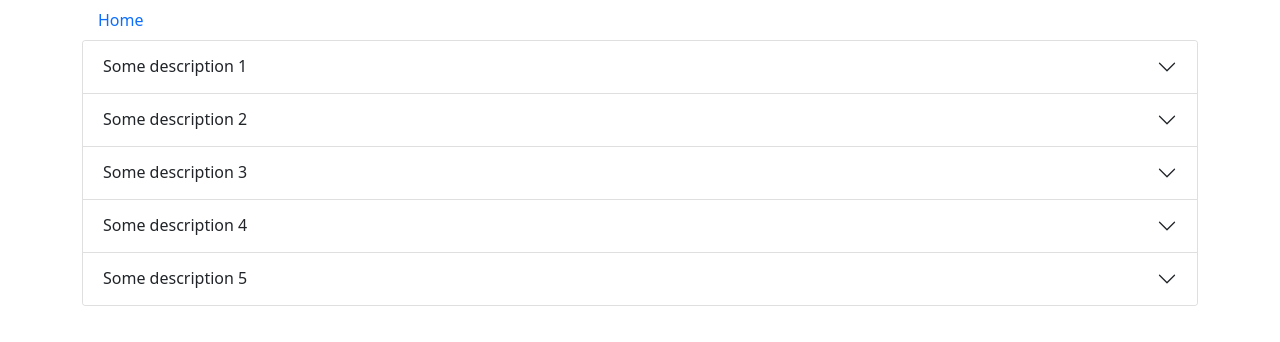
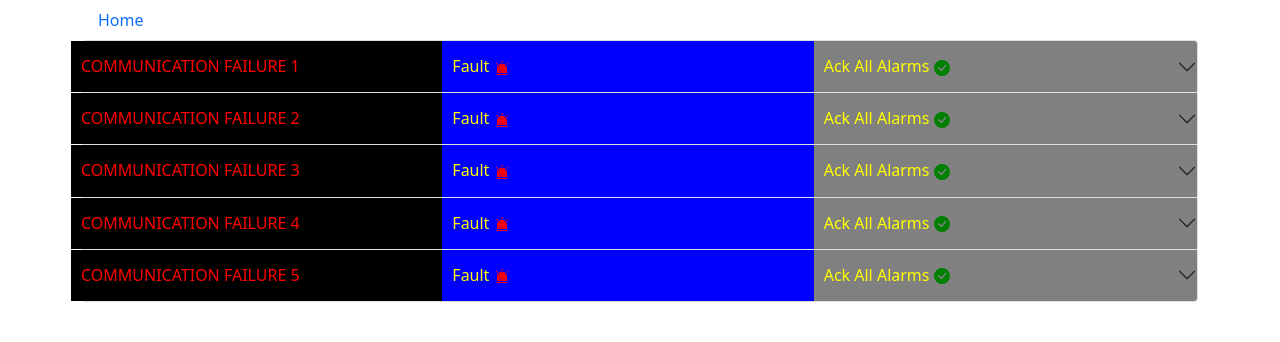
Before and after one commit to digitalartcrew/unleash-water-hackathon, a React (Create React App) app: page / in a window 1280 px wide. Shown: the top 342 px of the page. Built offline with nearby package versions, Linux system fonts and the light colour scheme.

Commit message:
alarm set up

```diff
--- a/package.json
+++ b/package.json
@@ -10,6 +10,7 @@
     "react": "^18.0.0",
     "react-bootstrap": "^2.2.2",
     "react-dom": "^18.0.0",
+    "react-icons": "^4.3.1",
     "react-router-dom": "^6.3.0",
     "react-scripts": "5.0.0",
     "web-vitals": "^2.1.4"
--- a/src/App.css
+++ b/src/App.css
@@ -36,3 +36,17 @@
     transform: rotate(360deg);
   }
 }
+
+.accordion-item button {
+  padding: 0px;
+  background: gray;
+}
+
+.accordion-item .col {
+  padding: 16px 0px;
+  padding-left: 10px;
+}
+
+.accordion-item .row {
+  width: 100%;
+}
--- a/src/components/pages/HomePage.js
+++ b/src/components/pages/HomePage.js
@@ -3,11 +3,15 @@ import { useState, useEffect } from "react";
 import Accordion from "react-bootstrap/Accordion";
 import Card from "react-bootstrap/Card";
 import Button from "react-bootstrap/Button";
+import Row from "react-bootstrap/Row";
+import Col from "react-bootstrap/Col";
+import { BsFillCheckCircleFill } from "react-icons/bs";
+import { AiTwotoneAlert } from "react-icons/ai";
 
 const alarmDataObjects = [
   {
     id: 1,
-    description: "Some description 1",
+    description: "COMMUNICATION FAILURE 1",
     startTime: new Date(),
     endTime: new Date(),
     priority: 1,
@@ -44,7 +48,7 @@ const alarmDataObjects = [
   },
   {
     id: 2,
-    description: "Some description 2",
+    description: "COMMUNICATION FAILURE 2",
     startTime: new Date(),
     endTime: new Date(),
     priority: 1,
@@ -81,7 +85,7 @@ const alarmDataObjects = [
   },
   {
     id: 3,
-    description: "Some description 3",
+    description: "COMMUNICATION FAILURE 3",
     startTime: new Date(),
     endTime: new Date(),
     priority: 1,
@@ -118,7 +122,7 @@ const alarmDataObjects = [
   },
   {
     id: 4,
-    description: "Some description 4",
+    description: "COMMUNICATION FAILURE 4",
     startTime: new Date(),
     endTime: new Date(),
     priority: 1,
@@ -155,7 +159,7 @@ const alarmDataObjects = [
   },
   {
     id: 5,
-    description: "Some description 5",
+    description: "COMMUNICATION FAILURE 5",
     startTime: new Date(),
     endTime: new Date(),
     priority: 1,
@@ -204,7 +208,29 @@ export const HomePage = () => {
       <Accordion>
         {alarms?.map((el, ind) => (
           <Accordion.Item eventKey={ind}>
-            <Accordion.Header>{el.description}</Accordion.Header>
+            <Accordion.Header>
+              <Row>
+                <Col
+                  className="message"
+                  style={{ backgroundColor: "black", color: "red" }}
+                >
+                  {el.description}
+                </Col>
+                <Col
+                  className="status"
+                  style={{ backgroundColor: "blue", color: "yellow" }}
+                >
+                  Fault <AiTwotoneAlert style={{ color: "red" }} />
+                </Col>
+                <Col
+                  className="date"
+                  style={{ backgroundColor: "gray", color: "yellow" }}
+                >
+                  Ack All Alarms{" "}
+                  <BsFillCheckCircleFill style={{ color: "green" }} />
+                </Col>
+              </Row>
+            </Accordion.Header>
             <Accordion.Body>
               {el.actions.map((el, ind) => (
                 <div>{el.command}</div>
```
Also changed, not shown: 1 other file (tests, documents, lock files or other folders).
